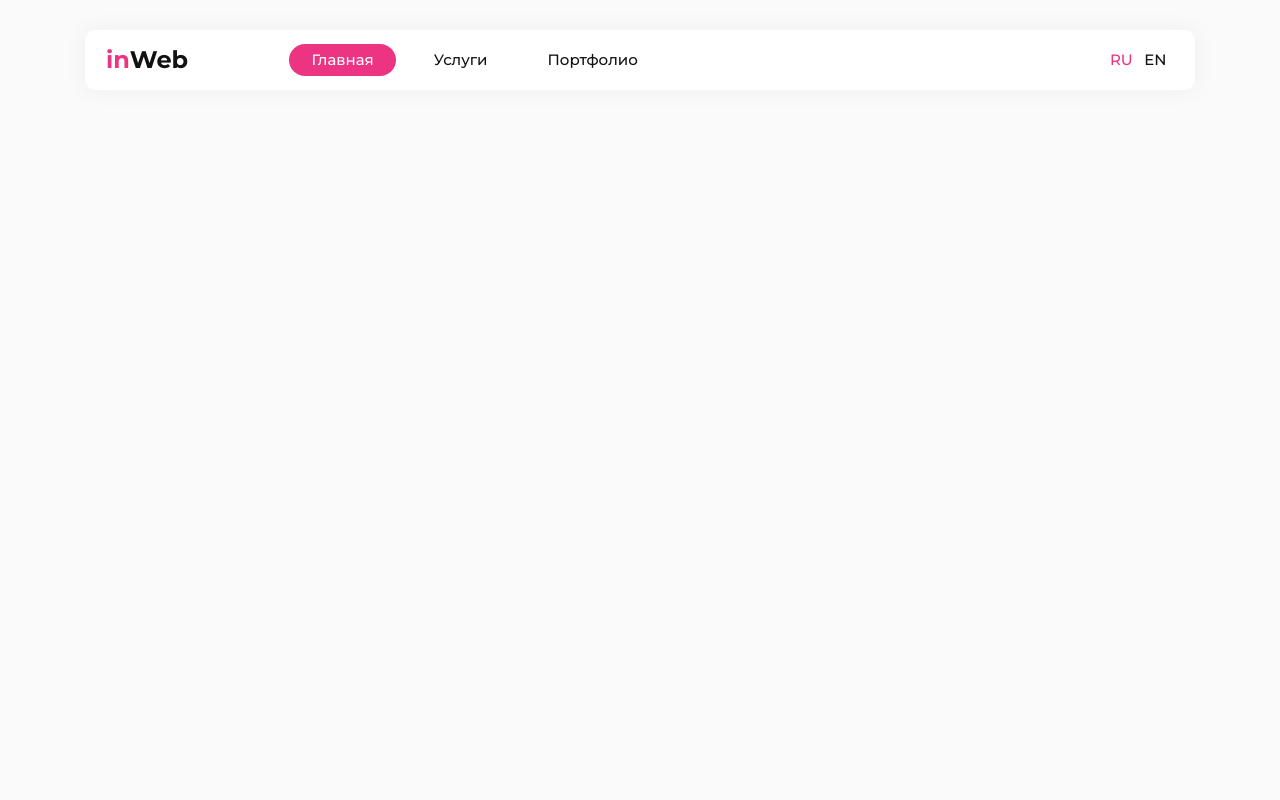
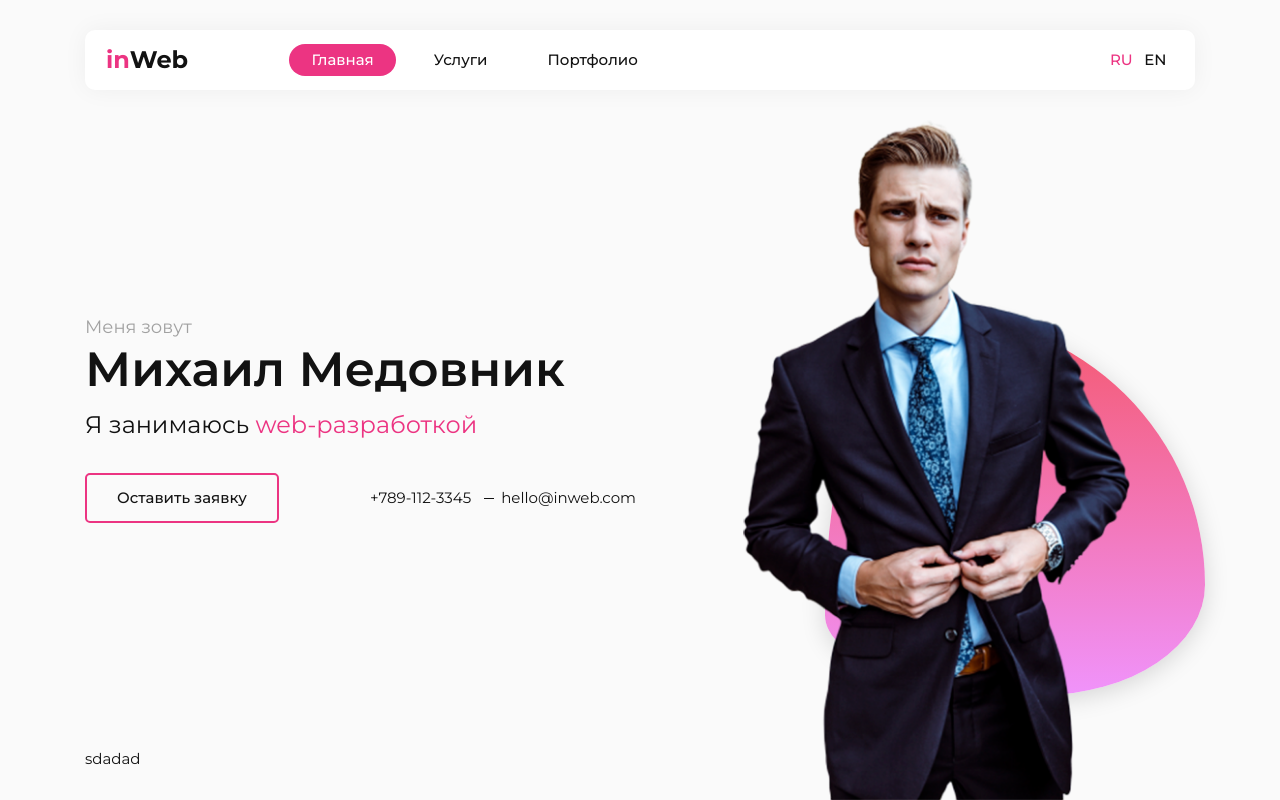
Before and after one commit to gitMike23/Portfolio_2, a website: page src/index.html in a window 1280 px wide. Drawn offline with nearby package versions, Linux system fonts and the light colour scheme; files that its build step writes are made by us from their sources.

Commit message:
Main section done

```diff
--- /dev/null
+++ b/src/assets/sass/blocks/author.scss
@@ -0,0 +1,11 @@
+.author {
+    position: absolute;
+
+    height: 85%;
+    width: auto;
+
+    right: 10rem;
+    bottom: 0;
+
+    z-index: 2;
+}
--- /dev/null
+++ b/src/assets/sass/blocks/btn.scss
@@ -0,0 +1,27 @@
+.btn {
+    display: inline-block;
+    vertical-align: top;
+    padding: 1rem 2rem;
+
+    background: none;
+    border: 0;
+
+    border-radius: $radius_sm;
+
+    font-size: 1rem;
+    color:$black;
+    line-height: 1.1;
+    font-weight: 500;
+    text-decoration: none;
+
+    transition: background .1s linear, color .1s linear;
+
+    &--pink {
+        border: 2px solid $pink;
+
+        &:hover {
+            color: $white;
+            background: $pink;
+        }
+    }
+}
--- /dev/null
+++ b/src/assets/sass/blocks/circle.scss
@@ -0,0 +1,25 @@
+.circle {
+    position: absolute;
+    z-index: 1;
+
+    width: 380px;
+    height: 380px;
+    border-radius: 60% 40% 69% 31% / 51% 39% 61% 49%;
+
+    right: 5rem;
+    bottom: 7rem;
+
+    background: linear-gradient(to bottom, #f5576c, #f093fb);
+    box-shadow: 0 5px 25px rgba(0, 0, 0, .15);
+
+    animation: circle_animate 5s infinite alternate;
+}
+
+@keyframes circle_animate {
+    0% {
+        border-radius: 60% 40% 69% 31% / 51% 39% 61% 49%;
+    }
+    100% {
+        border-radius: 28% 72% 43% 57% / 79% 71% 29% 21%;
+    }
+}
--- /dev/null
+++ b/src/assets/sass/blocks/contacts.scss
@@ -0,0 +1,47 @@
+.contacts {
+    display: flex;
+    align-items: center;
+
+    padding: 0;
+    margin: 0;
+    height: 100%;
+    list-style: none;
+}
+
+.contacts__item {
+    display: inline-block;
+    vertical-align: middle;
+
+    position: relative;
+
+    margin-right: 2rem;
+
+    &:after {
+        content: '';
+
+        display: block;
+        width: 10px;
+        height: 1px;
+        position: absolute;
+
+        right: -1.5rem;
+        top: 50%;
+
+        background-color: $black;
+    }
+
+    &:last-child {
+        &:after {
+            display: none;
+        }
+    }
+}
+.contacts__link {
+    color: $black;
+    text-decoration: none;
+
+
+    &:hover {
+        text-decoration: underline;
+    }
+}
--- /dev/null
+++ b/src/assets/sass/blocks/content.scss
@@ -0,0 +1,8 @@
+.content {
+    display: flex;
+    flex-direction: column;
+    flex: 1;
+    justify-content: center;
+
+    padding: 2rem 0;
+}
--- /dev/null
+++ b/src/assets/sass/blocks/footer.scss
@@ -0,0 +1,3 @@
+.footer {
+    padding-bottom: 2rem;
+}
--- /dev/null
+++ b/src/assets/sass/blocks/intro.scss
@@ -0,0 +1,25 @@
+.intro__text {
+    color: $gray_dark;
+    font-size: 1.2rem;
+}
+
+.intro__title {
+    margin-bottom: .5rem;
+
+    font-size: 3.2rem;
+    font-weight: 600;
+    color: $black;
+    line-height: 1.2;
+}
+
+.intro__subtitle {
+    margin-bottom: 2rem;
+
+    font-size: 1.6rem;
+    color: $black;
+    font-weight: 400;
+}
+
+.intro__subtitle-pink {
+    color: $pink;
+}
--- /dev/null
+++ b/src/assets/sass/blocks/page.scss
@@ -0,0 +1,7 @@
+.page {
+    display: flex;
+    flex-direction: column;
+
+    height: 100vh;
+
+}
--- a/src/assets/sass/style.scss
+++ b/src/assets/sass/style.scss
@@ -30,4 +30,12 @@ body {
 @import "blocks/header.scss";
 @import "blocks/logo.scss";
 @import "blocks/nav.scss";
+@import "blocks/content.scss";
 @import "blocks/lang.scss";
+@import "blocks/page.scss";
+@import "blocks/footer.scss";
+@import "blocks/intro.scss";
+@import "blocks/btn.scss";
+@import "blocks/contacts.scss";
+@import "blocks/author.scss";
+@import "blocks/circle.scss";
--- a/src/index.html
+++ b/src/index.html
@@ -4,3 +4,36 @@ title: Home Page
 ---
 
 <!-- Header -->
+
+<div class="container">
+    <div class="intro">
+        <div class="intro__text">Меня зовут</div>
+        <div class="intro__title">Михаил Медовник</div>
+        <div class="intro__subtitle">Я занимаюсь <span class="intro__subtitle-pink">web-разработкой</span></div>
+
+        <div class="row">
+            <div class="col-lg-3">
+                <a class="btn btn--pink" href="#">Оставить заявку</a>
+            </div>
+
+            <div class="col-lg-9">
+                <ul class="contacts">
+                    <li class="contacts__item">
+                        <a class="contacts__link" href="tel:+7891123345">+789-112-3345</a>
+                    </li>
+
+                    <li class="contacts__item">
+                        <a class="contacts__link" href="mailto:hello@inweb.com">hello@inweb.com</a>
+                    </li>
+
+                </ul>
+            </div>
+
+
+        </div> <!-- /.row -->
+
+    </div> <!-- /.intro -->
+</div> <!-- /.container -->
+
+<img class="author" src="assets/img/main page/main_man.png" alt="">
+<div class="circle"></div>
--- a/src/tpl/layouts/default.html
+++ b/src/tpl/layouts/default.html
@@ -5,11 +5,21 @@
 
 </head>
 <body>
-    <!-- Header -->
-    {{> header }}
+    <div class="page">
+
+        <!-- Header -->
+        {{> header }}
+
+        <!-- Content -->
+        <div class="content">
+            {{> body }}
+        </div>
 
 
-    {{> body }}
+         <!-- Footer -->
+        {{> footer }}
+
+    </div>
 
 <script src="assets/js/script.min.js"></script>
 </body>
--- /dev/null
+++ b/src/tpl/partials/footer.html
@@ -0,0 +1,5 @@
+<footer class="footer">
+    <div class="container">
+        sdadad
+    </div>
+</footer>
```
Also changed, not shown: dist/assets/css/style.css, dist/assets/css/style.min.css, dist/assets/img/main page/Ellipse.png (added), dist/assets/img/main page/main_man.jpg (added), dist/assets/img/main page/main_man.png (added), dist/index.html, src/assets/img/main page/Ellipse.png (added), src/assets/img/main page/main_man.jpg (added), src/assets/img/main page/main_man.png (added).
